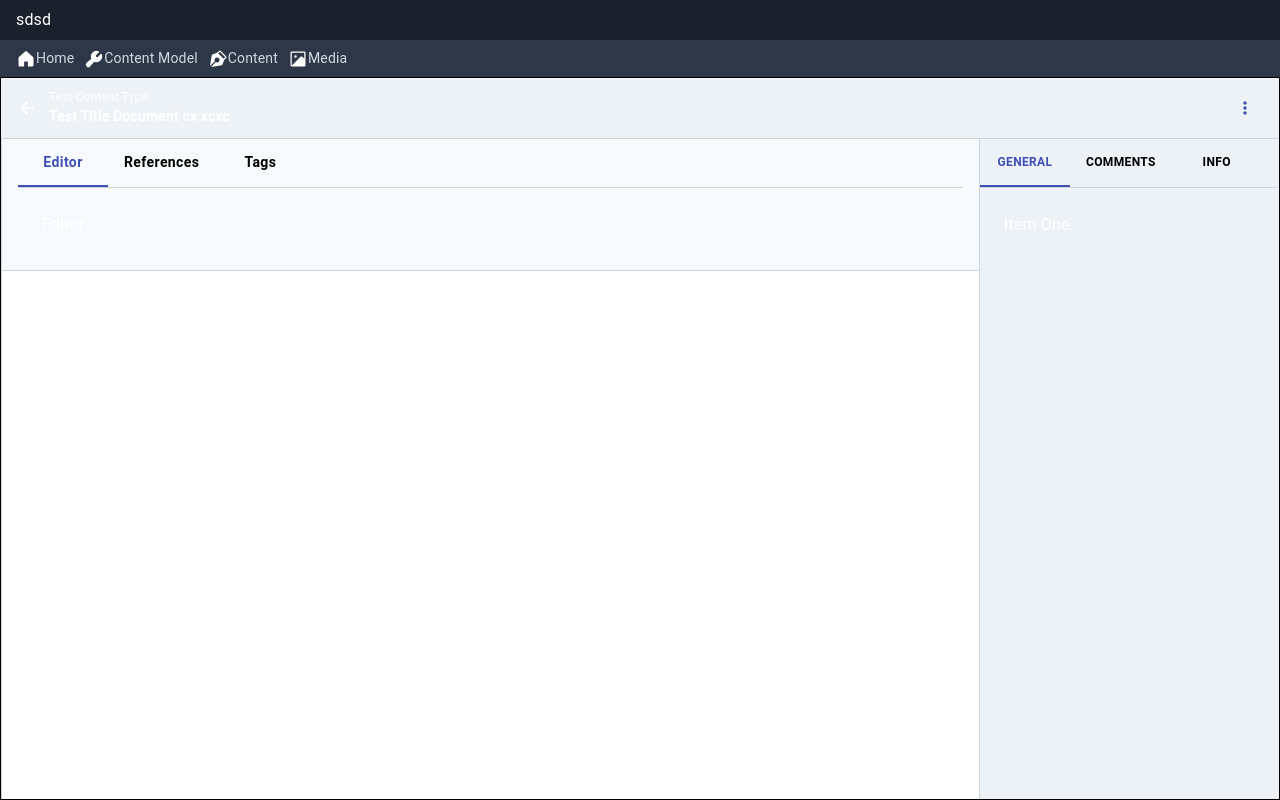
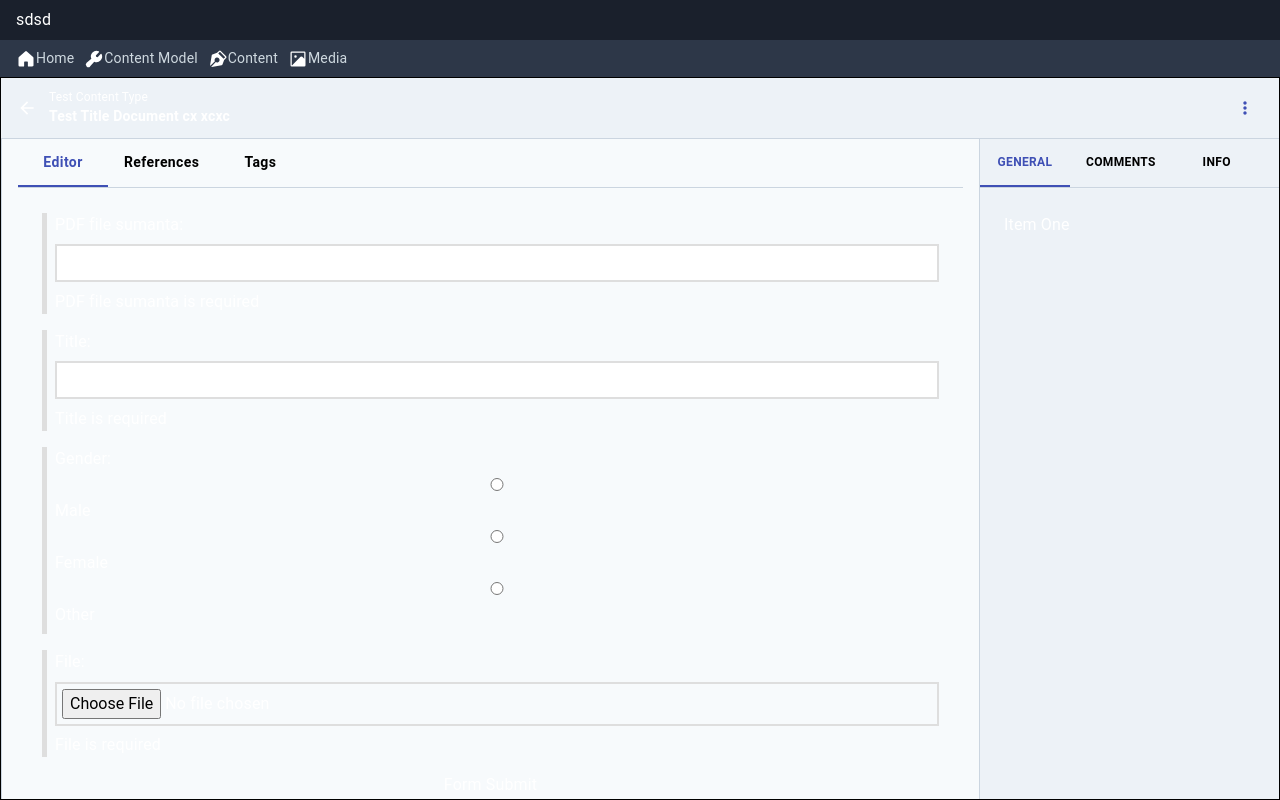
Before and after one commit to sumantaparida/in-house-contentful, a Next.js app: page /content/1 in a window 1280 px wide. Built offline with nearby package versions, Linux system fonts and the light colour scheme.

Commit message:
chore: details page

```diff
--- a/package.json
+++ b/package.json
@@ -25,18 +25,19 @@
     "@emotion/react": "^11.11.0",
     "@emotion/styled": "^11.11.0",
     "@fontsource/roboto": "^5.0.2",
-    "@mui/core": "5.0.0-alpha.54",
     "@mui/icons-material": "^5.11.16",
     "@mui/lab": "5.0.0-alpha.134",
     "@mui/material": "^5.13.3",
     "@mui/styled-engine-sc": "^5.12.0",
     "@types/styled-components": "^5.1.26",
+    "formik": "^2.4.2",
     "next": "^13.4.1",
     "next-seo": "^6.0.0",
     "next-sitemap": "^4.0.9",
     "react": "^18.2.0",
     "react-dom": "^18.2.0",
-    "styled-components": "^5.3.11"
+    "styled-components": "^5.3.11",
+    "yup": "^1.2.0"
   },
   "devDependencies": {
     "@commitlint/cli": "^17.6.3",
--- /dev/null
+++ b/src/components/Form/FormRenderer/constant.ts
@@ -0,0 +1,46 @@
+import type { FormField } from './type';
+
+export const formFields: FormField[] = [
+  {
+    id: 'pdfFile',
+    name: 'PDF file sumanta',
+    type: 'Link',
+    localized: true,
+    required: true,
+    validations: [],
+    disabled: false,
+    linkType: 'Asset',
+  },
+  {
+    id: 'title',
+    name: 'Title',
+    type: 'text',
+    localized: true,
+    required: true,
+    validations: [],
+    disabled: false,
+  },
+  {
+    id: 'gender',
+    name: 'Gender',
+    type: 'radio',
+    localized: true,
+    required: false,
+    validations: [],
+    disabled: false,
+    options: [
+      { value: 'male', label: 'Male' },
+      { value: 'female', label: 'Female' },
+      { value: 'other', label: 'Other' },
+    ],
+  },
+  {
+    id: 'file',
+    name: 'File',
+    type: 'file',
+    localized: false,
+    required: false,
+    validations: [],
+    disabled: false,
+  },
+];
--- /dev/null
+++ b/src/components/Form/FormRenderer/index.tsx
@@ -0,0 +1,103 @@
+/* eslint-disable tailwindcss/no-custom-classname */
+/* eslint-disable no-param-reassign */
+import { ErrorMessage, Field, Form, Formik } from 'formik';
+import React, { useEffect } from 'react';
+import * as Yup from 'yup';
+
+import type { _T_formField, _T_inValues } from '@/utils/types/FormType';
+
+import FormIkWrapper from './style';
+
+interface Props {
+  fields: _T_formField[];
+}
+const FromRender: React.FC<Props> = props => {
+  const { fields } = props;
+  const validationSchema = Yup.object().shape(
+    fields.reduce((schema: any, field) => {
+      const { id, type, required } = field;
+      let fieldSchema;
+
+      if (type === 'text') {
+        fieldSchema = Yup.string().matches(/^[A-Za-z]+$/, 'Only alphabetic characters are allowed');
+      } else if (type === 'Link') {
+        fieldSchema = Yup.string().url('Invalid URL');
+      } else if (type === 'Boolean') {
+        fieldSchema = Yup.boolean();
+      } else if (type === 'file') {
+        fieldSchema = Yup.mixed().required(`${field.name} is required`);
+      } else {
+        fieldSchema = Yup.string();
+      }
+
+      if (required) {
+        fieldSchema = fieldSchema.required(`${field.name} is required`);
+      }
+
+      schema[id] = fieldSchema;
+
+      return schema;
+    }, {}),
+  );
+
+  const initialValues = fields.reduce((values, field) => {
+    const OBJ: _T_inValues = values;
+    OBJ[field.id] = field.defaultValue;
+    // values[field.id] = field.defaultValue;
+    return values;
+  }, {});
+
+  const handleSubmit = (values: any) => {
+    // Handle form submission here
+    console.log(values);
+  };
+
+  const onHandleClick = () => {
+    const formName = document.getElementById('form_submit');
+    if (formName) {
+      formName.click();
+    }
+  };
+
+  useEffect(() => {
+    onHandleClick();
+  }, []);
+
+  return (
+    <FormIkWrapper className="flex flex-col">
+      <Formik initialValues={initialValues} validationSchema={validationSchema} onSubmit={handleSubmit}>
+        <Form>
+          {fields.map(field => (
+            <div className="formik_container mb-4 flex flex-col pl-2" key={field.id}>
+              <label htmlFor={field.id}>{field.name}:</label>
+              {field.type === 'Link' ? (
+                <Field type="text" id={field.id} name={field.id} />
+              ) : field.type === 'Boolean' ? (
+                <Field type="checkbox" id={field.id} name={field.id} />
+              ) : field.type === 'radio' ? (
+                field.options?.map(option => (
+                  <React.Fragment key={option.value}>
+                    <Field type="radio" id={option.value} name={field.id} value={option.value} />
+                    <label htmlFor={option.value}>{option.label}</label>
+                  </React.Fragment>
+                ))
+              ) : field.type === 'file' ? (
+                <Field type="file" id={field.id} name={field.id} />
+              ) : (
+                <Field type="text" id={field.id} name={field.id} />
+              )}
+              <ErrorMessage name={field.id} component="div" className="error" />
+            </div>
+          ))}
+          <button type="submit" id="form_submit" style={{ display: 'none' }}>
+            Submit
+          </button>
+        </Form>
+      </Formik>
+      <button type="button" onClick={onHandleClick}>
+        Form Submit
+      </button>
+    </FormIkWrapper>
+  );
+};
+export default FromRender;
--- /dev/null
+++ b/src/components/Form/FormRenderer/style.ts
@@ -0,0 +1,23 @@
+import styled from 'styled-components';
+
+const FormIkWrapper = styled.section`
+  .formik_container {
+    border-left: 5px solid #dedede;
+    label {
+      font-size: 16px;
+      padding-bottom: 7.5px;
+    }
+    input {
+      border: 2px solid #dedede;
+      margin-bottom: 7.5px;
+      padding: 5px;
+      &:focus {
+        outline: none;
+      }
+    }
+    .error {
+    }
+  }
+`;
+
+export default FormIkWrapper;
--- /dev/null
+++ b/src/components/Form/FormRenderer/type.ts
@@ -0,0 +1,16 @@
+export type FieldOption = {
+  value: string;
+  label: string;
+};
+
+export type FormField = {
+  id: string;
+  name: string;
+  type: 'text' | 'Link' | 'Boolean' | 'radio' | 'file';
+  localized: boolean;
+  required: boolean;
+  validations: any[];
+  disabled: boolean;
+  options?: FieldOption[];
+  linkType?: string;
+};
--- a/src/pages/content/[id]/index.tsx
+++ b/src/pages/content/[id]/index.tsx
@@ -7,13 +7,17 @@ import Box from '@mui/material/Box';
 import Tab from '@mui/material/Tab';
 import React from 'react';
 
+import FromRender from '@/components/Form/FormRenderer';
 import SubNav from '@/components/Subnav';
 import { Meta } from '@/layouts/Meta';
 import { Main } from '@/templates/Main';
+import { formFields } from '@/utils/Constant/FormConstant';
 
 import ContentDetailsWrapper from './style';
 
-const ContentDetails = () => {
+interface Props {}
+
+const ContentDetails: React.FC<Props> = () => {
   const [value, setValue] = React.useState('1');
   const [containervalue, setContainervalue] = React.useState('general');
 
@@ -144,7 +148,9 @@ const ContentDetails = () => {
                         />
                       </TabList>
                     </Box>
-                    <TabPanel value="general">Editor</TabPanel>
+                    <TabPanel value="general">
+                      <FromRender fields={formFields} />
+                    </TabPanel>
                     <TabPanel value="comments">Item Two</TabPanel>
                     <TabPanel value="tags">Item Two</TabPanel>
                   </TabContext>
--- /dev/null
+++ b/src/utils/Constant/FormConstant.ts
@@ -0,0 +1,47 @@
+import type { _T_formField } from '@/utils/types/FormType';
+
+export const formFields: _T_formField[] = [
+  {
+    id: 'pdfFile',
+    name: 'PDF file sumanta',
+    type: 'Link',
+    localized: true,
+    required: true,
+    validations: [],
+    disabled: false,
+    linkType: 'Asset',
+  },
+  {
+    id: 'title',
+    name: 'Title',
+    type: 'text',
+    defaultValue: '',
+    localized: true,
+    required: true,
+    validations: [],
+    disabled: false,
+  },
+  {
+    id: 'gender',
+    name: 'Gender',
+    type: 'radio',
+    localized: true,
+    required: false,
+    validations: [],
+    disabled: false,
+    options: [
+      { value: 'male', label: 'Male' },
+      { value: 'female', label: 'Female' },
+      { value: 'other', label: 'Other' },
+    ],
+  },
+  {
+    id: 'file',
+    name: 'File',
+    type: 'file',
+    localized: false,
+    required: false,
+    validations: [],
+    disabled: false,
+  },
+];
--- /dev/null
+++ b/src/utils/types/FormType.ts
@@ -0,0 +1,21 @@
+export type FieldOption = {
+  value: string;
+  label: string;
+};
+
+export type _T_formField = {
+  id: string;
+  name: string;
+  type: 'text' | 'Link' | 'Boolean' | 'radio' | 'file';
+  defaultValue?: any;
+  localized: boolean;
+  required: boolean;
+  validations: any[];
+  disabled: boolean;
+  options?: FieldOption[];
+  linkType?: string;
+};
+
+export type _T_inValues = {
+  [key: string]: any;
+};
```
Also changed, not shown: 2 other files (tests, documents, lock files or other folders).
